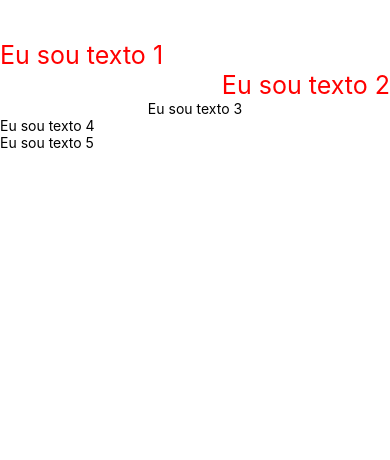
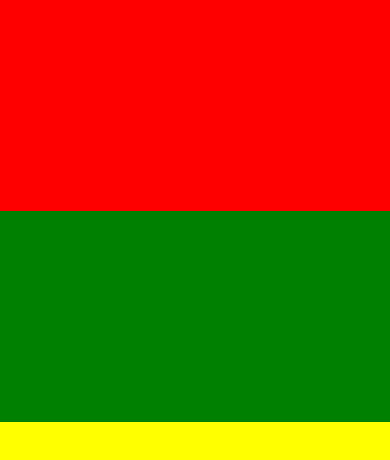
Before and after one commit to EderCosta21/curso_react_native, a React Native app: screen / in a window 390 px wide. Shown: the top 460 px of the page. Built offline with nearby package versions, Linux system fonts and the light colour scheme.

Commit message:
Tamanhos dinamicos e fixos

```diff
--- a/App.tsx
+++ b/App.tsx
@@ -3,32 +3,12 @@
 
 class App extends React.Component<any, any> {
   render() {
-    return (
-      <View style={styles.container}>
-        <Text style={styles.titulo}>Eu sou texto 1</Text>
-        <Text style={[styles.titulo, styles.alinharTexto2]}>Eu sou texto 2</Text>
-        <Text style={styles.alinharTexto}>Eu sou texto 3</Text>
-        <Text>Eu sou texto 4</Text>
-        <Text>Eu sou texto 5</Text>
-
-      </View>
-    );
+    return <View style={{flex:1, backgroundColor:'grey'}}>
+      <View style={{flex :1, backgroundColor:'red'}}></View>
+      <View style={{flex :1, backgroundColor:'green'}}></View>
+      <View style={{flex :2, backgroundColor:'yellow'}}></View>
+    </View>;
   }
 }
 
-const styles = StyleSheet.create({
-  container:{
-    marginTop:40,
-  },
-  titulo:{
-    fontSize:25,
-    color:'red'
-  },
-  alinharTexto:{
-    textAlign:'center'
-  },
-  alinharTexto2:{
-    textAlign:'right'
-  }
-})
 export default App;
```
